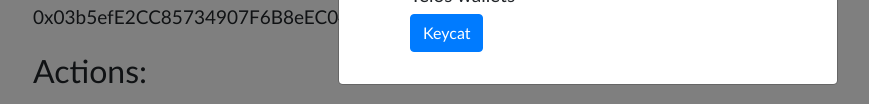
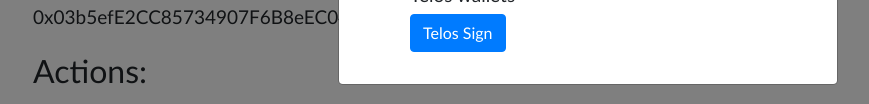
Before and after one commit to telosnetwork/evm-simple-storage-demo, a website built with webpack: page index.html in a window 1280 px wide. Both pictures are taken after a click on the button "Connect". Shown: the part 264-368 px from the top of the page, without its empty margins (52-921 px from the left). Built offline with nearby package versions, Linux system fonts and the light colour scheme; what @telosnetwork/telosevm-js, @walletconnect/web3-provider, keycatjs, ual-anchor would draw is missing.

Commit message:
Rename button from Keycat to Telos Sign

```diff
--- a/index.html
+++ b/index.html
@@ -29,7 +29,7 @@
                 <li>
                   Telos wallets
                   <ol>
-                    <li class="mt-2"><button id="keycat" type="button" class="btn btn-primary">Keycat</button></li>
+                    <li class="mt-2"><button id="keycat" type="button" class="btn btn-primary">Telos Sign</button></li>
                     <li><div id="ual" class="mb-3 mt-3"></div></li>
                   </ol>
                 </li>
```
